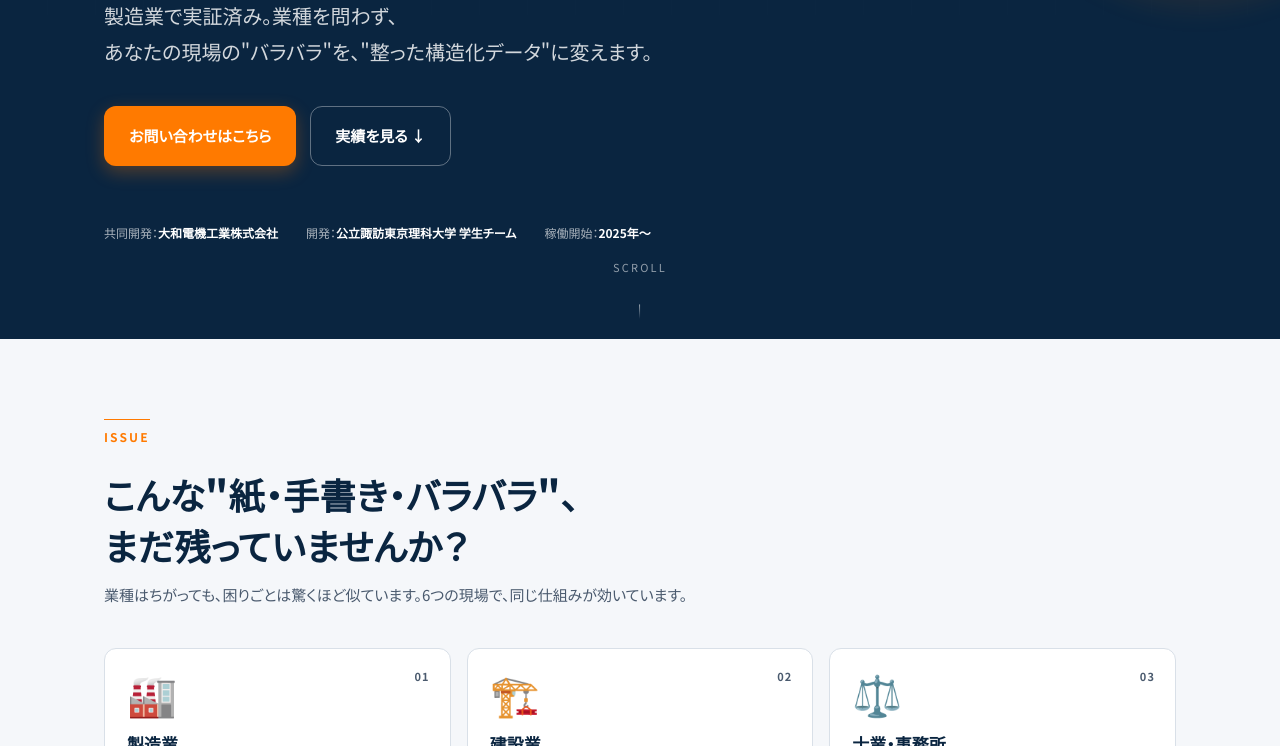
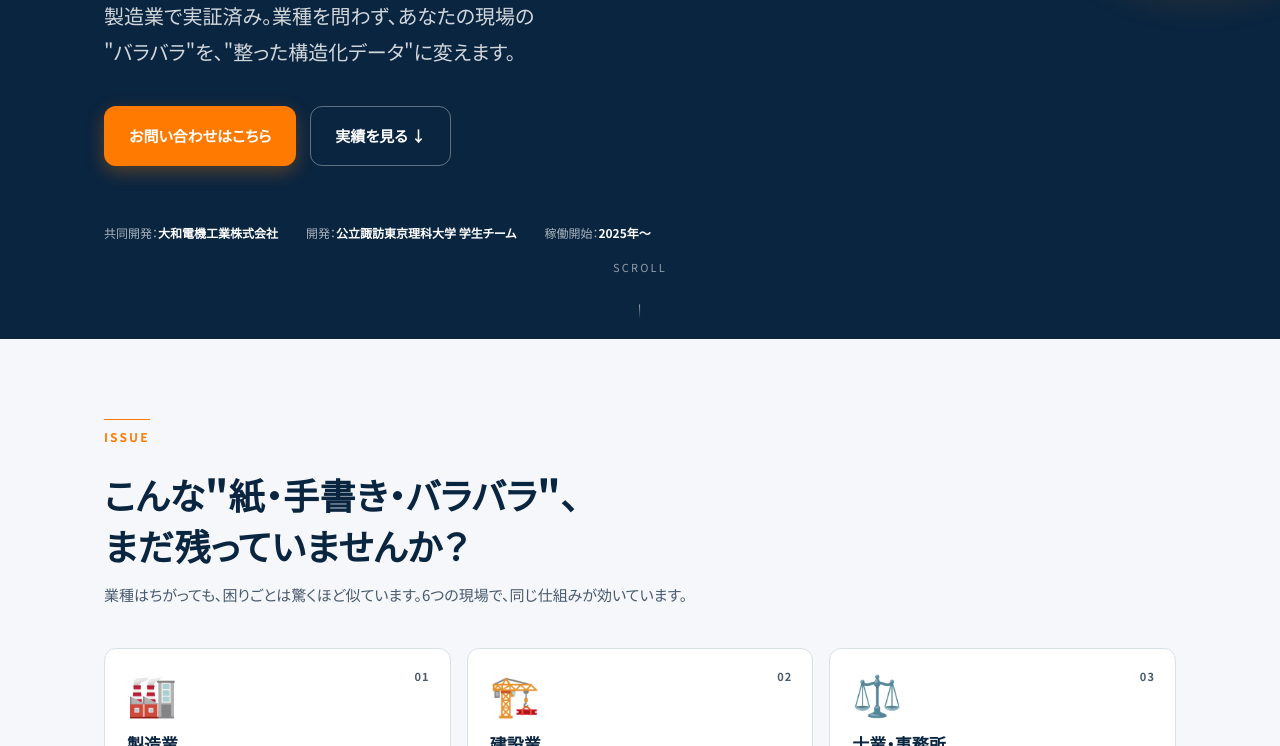
Before and after one commit to nvfjgnerijae/suwa-tech-website, a plain HTML site: page index.html in a window 1280 px wide. Shown: the part 354-1100 px from the top of the page. Drawn offline with Linux system fonts and the light colour scheme.

Commit message:
変更内容のメモ

```diff
--- a/index.html
+++ b/index.html
@@ -56,8 +56,8 @@
       </div>
       <h1 class="reveal" id="heroHeadline">紙の業務、<br><span class="mark">AIが読めるデータ</span>にします。</h1>
       <p class="lead reveal">
-        製造業で実証済み。業種を問わず、<br>
-        あなたの現場の"バラバラ"を、"整った構造化データ"に変えます。
+        製造業で実証済み。業種を問わず、あなたの現場の
+        <br>"バラバラ"を、"整った構造化データ"に変えます。
       </p>
       <div class="cta-row reveal">
         <a class="btn btn-primary" data-form-link href="https://forms.gle/YOUR_FORM_ID_HERE" target="_blank"
```
